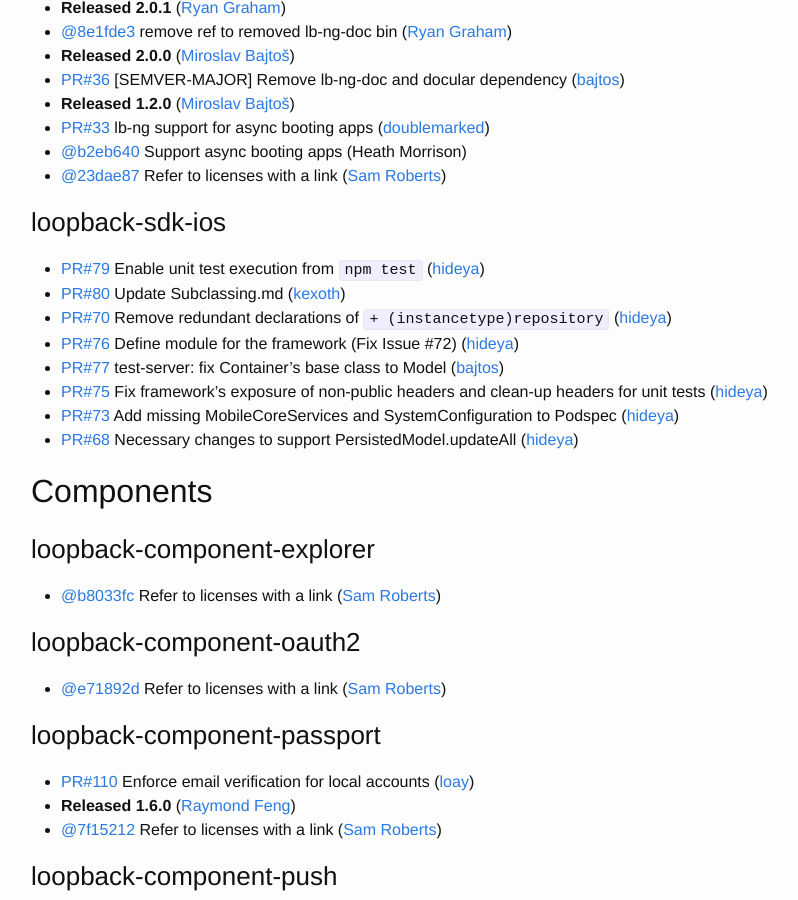
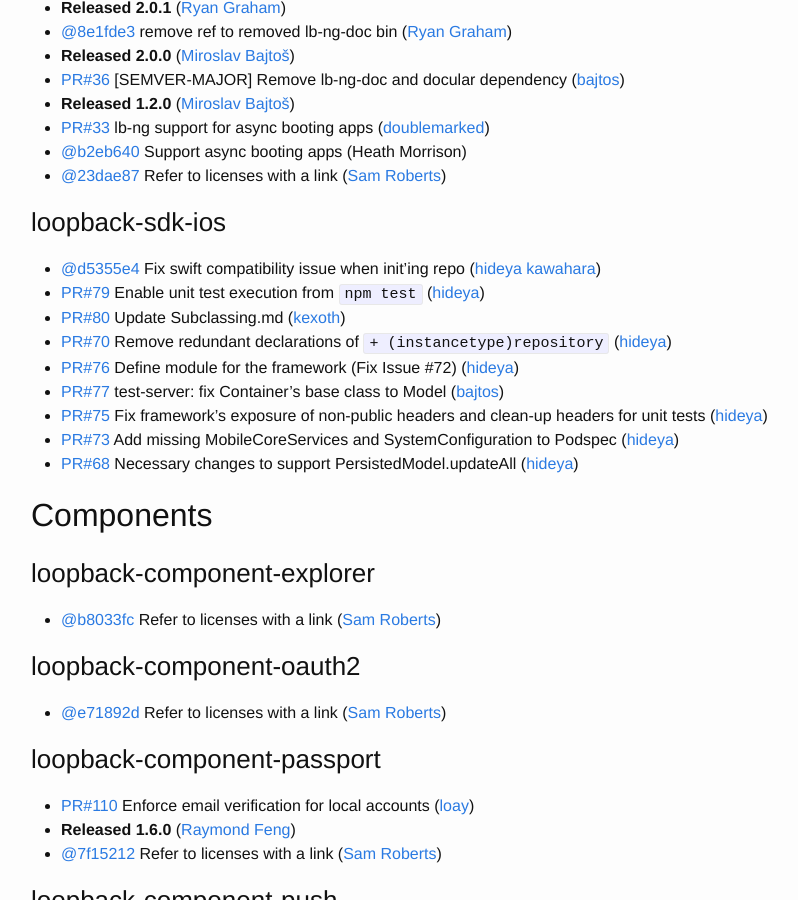
Before and after one commit to strongloop/loopback, a Jekyll site: the page built from index.md, in a window 1280 px wide and 900 px high, scrolled down 4628 px. Shown: the whole window, without its empty margins (239-1037 px from the left). Built offline with Jekyll 4.4.1, drawn with Linux system fonts in a browser that asks for light colours.

Commit message:
Update changelog

```diff
--- a/index.md
+++ b/index.md
@@ -202,6 +202,7 @@
 
 
 ### loopback-sdk-ios
+ * [@d5355e4](https://github.com/strongloop/loopback-sdk-ios/commit/d5355e49714b20c4da3f8d71f5981a9977a99647) Fix swift compatibility issue when init'ing repo ([hideya kawahara](https://github.com/hideya))
  * [PR#79](https://github.com/strongloop/loopback-sdk-ios/pull/79) Enable unit test execution from `npm test` ([hideya](https://github.com/hideya))
  * [PR#80](https://github.com/strongloop/loopback-sdk-ios/pull/80) Update Subclassing.md ([kexoth](https://github.com/kexoth))
  * [PR#70](https://github.com/strongloop/loopback-sdk-ios/pull/70) Remove redundant declarations of `+ (instancetype)repository` ([hideya](https://github.com/hideya))
```
